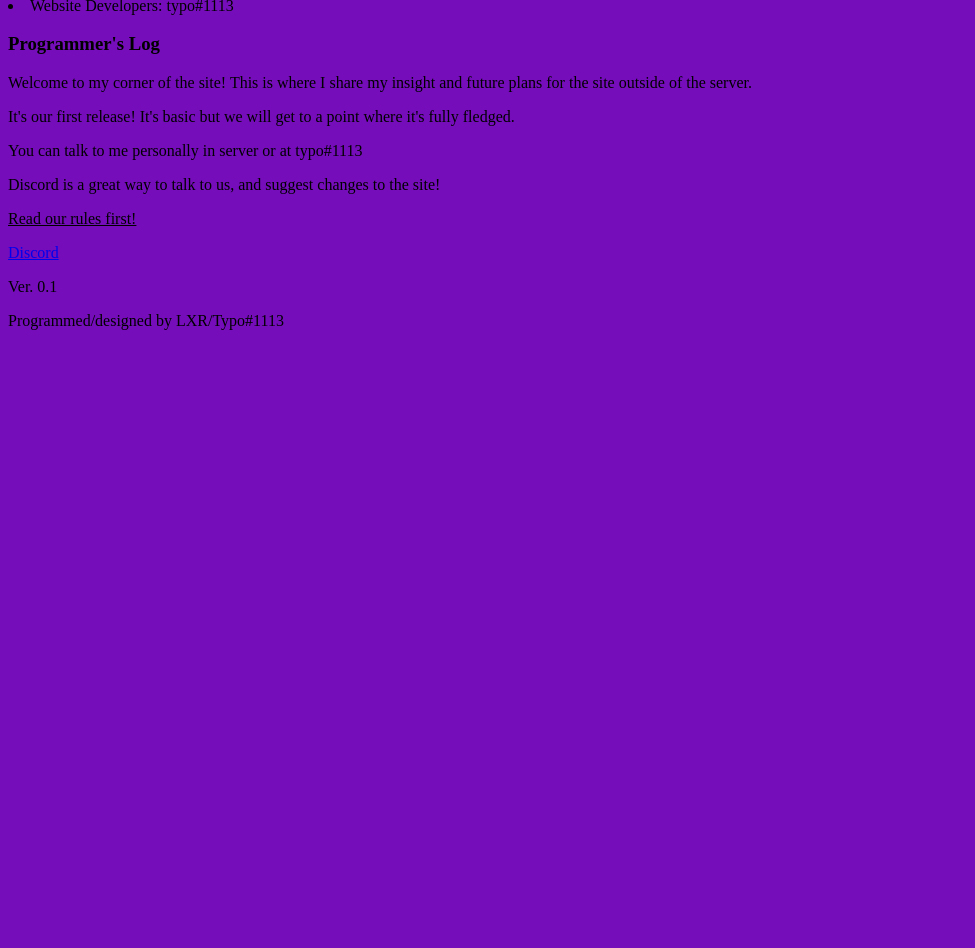
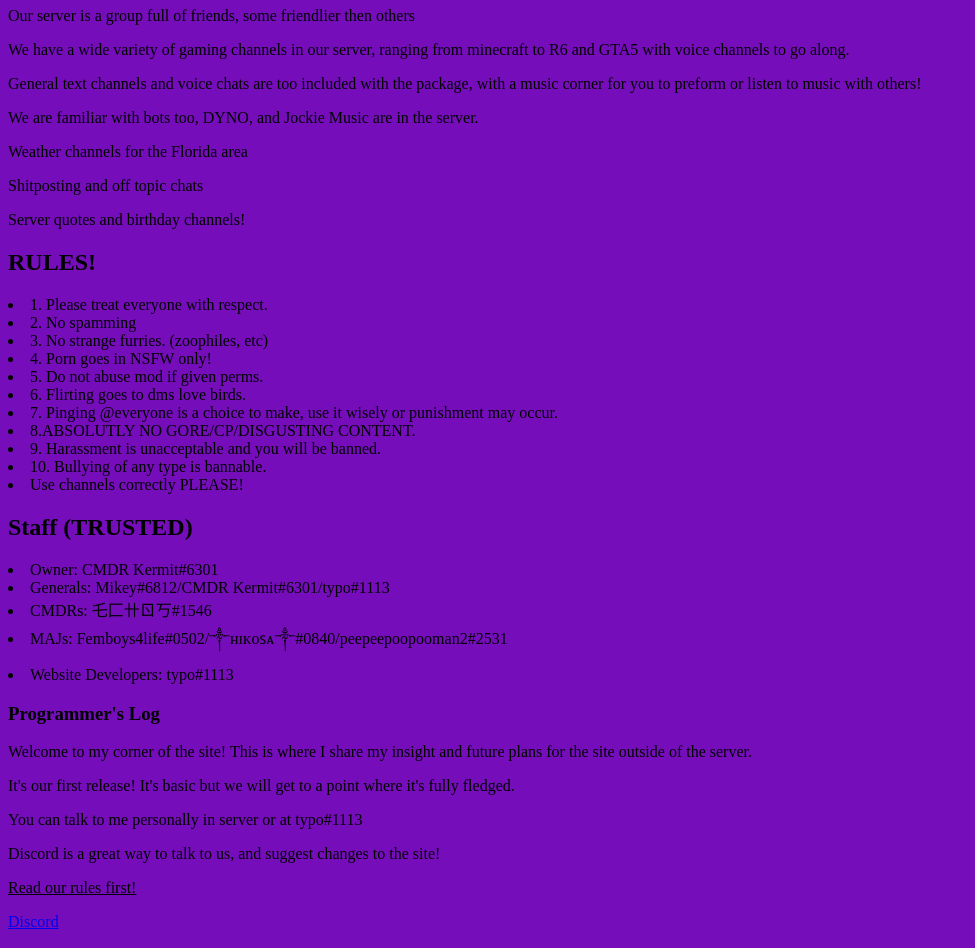
Before and after one commit to ALTF4Xx/friendsite-placeholder-, a plain HTML site: page index.html in a window 1280 px wide. Shown: the part 742-1690 px from the top of the page, without its empty margins (0-975 px from the left). Before the commit the page ends 1088 px from the top, so only its background shows below. Drawn offline with Linux system fonts and the light colour scheme.

Commit message:
Update index.html

```diff
--- a/index.html
+++ b/index.html
@@ -42,7 +42,79 @@
 
 <h2>Staff (TRUSTED)</h2>
 <li>Owner: CMDR Kermit#6301 </li>
-<li>Generals: Mikey#6812/CMDR Kermit#6301</li>
+<li>Generals: Mikey#6812/C<!DOCTYPE html>
+<html>
+    <head>
+        <meta charset="utf-8">
+        <meta http-equiv="X-UA-Compatible" content="IE=edge,chrome=1">
+        <title>Friend site /placeholder/</title>
+        <meta name-="description" content="">
+        <meta name="viewport" content="width=device=width">
+
+    </head>
+    <body>
+    </body>
+</html>
+
+<link rel='stylesheet' href='index.css'>
+
+<h1>Welcome!</h1>
+
+<p>Our server is a group full of friends, some friendlier then others </p>
+<p>We have a wide variety of gaming channels in our server, ranging from minecraft to R6 and GTA5 with voice channels to go along.</p>
+<p>General text channels and voice chats are too included with the package, with a music corner for you to preform or listen to music with others!</p>
+<p>We are familiar with bots too, DYNO, and Jockie Music are in the server.</p>
+<p>Weather channels for the Florida area</p>
+<p>Shitposting and off topic chats</p>
+<p>Server quotes and birthday channels!</p>
+
+
+<h2>RULES!</h2>
+<li>1. Please treat everyone with respect.</li>
+<li>2. No spamming</li>
+<li>3. No strange furries. (zoophiles, etc)</li>
+<li>4. Porn goes in NSFW only!</li>
+<li>5. Do not abuse mod if given perms.</li>
+<li>6. Flirting goes to dms love birds.</li>
+<li>7. Pinging @everyone is a choice to make, use it wisely or punishment may occur.</li>
+<li>8.ABSOLUTLY NO GORE/CP/DISGUSTING CONTENT.</li>
+<li>9. Harassment is unacceptable and you will be banned. </li>
+<li>10. Bullying of any type is bannable.</li>
+<li>Use channels correctly PLEASE!</li>
+
+
+
+<h2>Staff (TRUSTED)</h2>
+<li>Owner: CMDR Kermit#6301 </li>
+<li>Generals: Mikey#6812/CMDR Kermit#6301/typo#1113</li>
+<li>CMDRs: 乇匚卄ㄖ丂#1546</li>
+<li>MAJs: Femboys4life#0502/༒ʜɪᴋᴏꜱᴀ༒#0840/peepeepoopooman2#2531</li>
+<li>Website Developers: typo#1113</li>
+
+<!--LI - Listed order-->
+<!--Font int. is buggy, stress test -.2-->
+
+
+<h3>Programmer's Log</h3>
+<p>Welcome to my corner of the site! This is where I share my insight and future plans for the site outside of the server.</p>
+<p>It's our first release! It's basic but we will get to a point where it's fully fledged.</p>
+<p>You can talk to me personally in server or at typo#1113</p>
+
+<p>Discord is a great way to talk to us, and suggest changes to the site!</p>
+<span style="text-decoration: underline;">Read our rules first!</span>
+<p><a title="Discord" href="https://discord.gg/cnr2At8A2G" target="_blank">Discord</a></p>
+
+<h2>Server images that upset me very much</h2>
+<img src="lillysharestoomuch.png" alt="lillysharestoomuch" width="252" height="350">
+<img src="DONOTTAKEPICTURESIN0.5MODE.jpg" alt="DONOTTAKEPICTURESIN0" width="252" height="350">
+<img src="groupphotoyassss.png" alt="groupphotoyassss" width="252" height="350">
+<img src="toddlernate.png" alt="toddlernate" width="252" height="350">
+<img src="jamjamsbigforehead.png" alt="jamjamsbigforehead" width="252" height="350">
+<img src="fraskaboy.png" alt="fraskaboy" width="252" height="350">
+<img src="natewhythiscutbruh.png" alt="natewhythiscutbruh" width="252" height="350">
+ <body style="background-color: #750dbb;"></body>
+<p>Ver. 0.1</p>
+<p>Programmed/designed by LXR/Typo#1113</p>MDR Kermit#6301</li>
 <li>CMDRs: typo#1113/乇匚卄ㄖ丂#1546</li>
 <li>MAJs: Femboys4life#0502/༒ʜɪᴋᴏꜱᴀ༒#0840/peepeepoopooman2#2531</li>
 <li>Website Developers: typo#1113</li>
@@ -59,5 +131,5 @@
 <p><a title="Discord" href="https://discord.gg/cnr2At8A2G" target="_blank">Discord</a></p>
 
 <body style="background-color: #750dbb;"></body>
-<p>Ver. 0.1</p>
+<p>Ver. 0.2</p>
 <p>Programmed/designed by LXR/Typo#1113</p>
```
